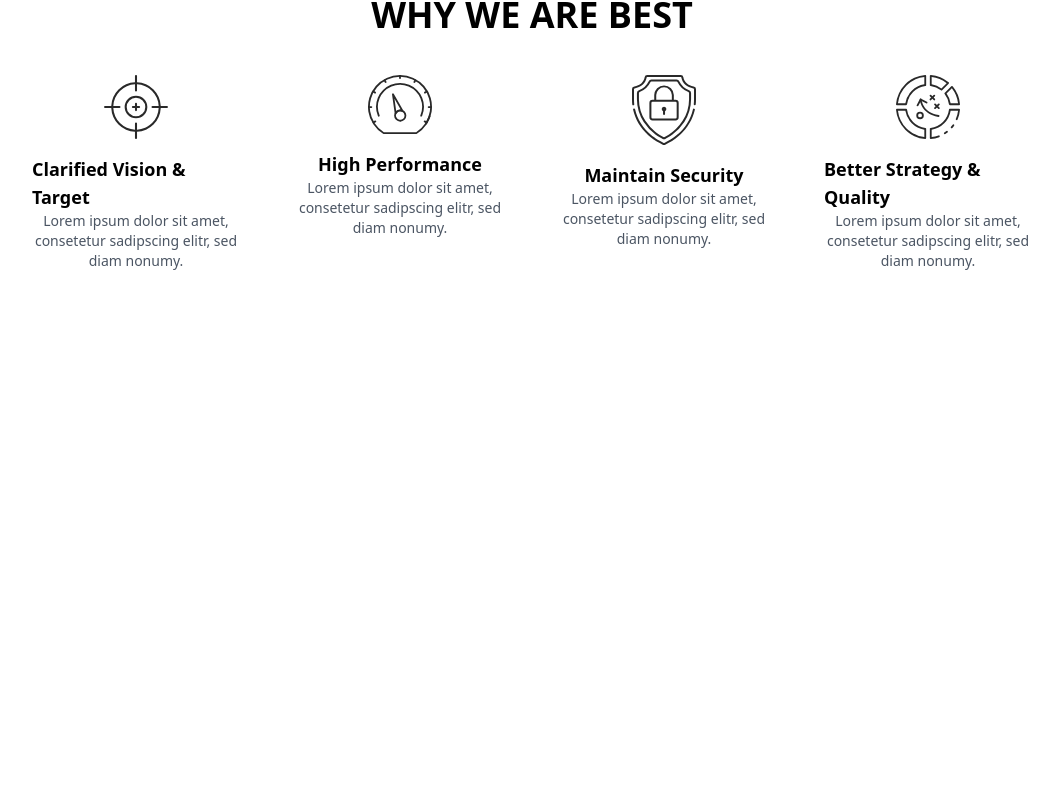
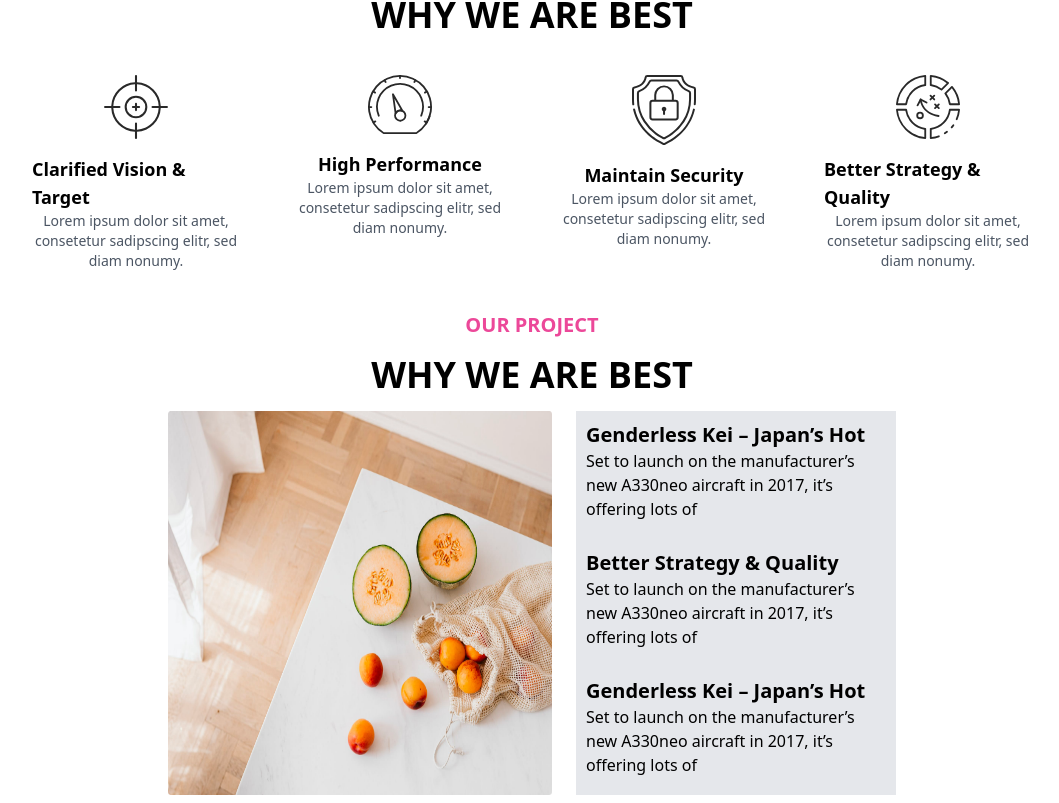
Before and after one commit to KartikAKGEC89/Fyle_Task, a React (Create React App) app in the folder frontend/: page / in a window 1280 px wide. Shown: the part 1645-2448 px from the top of the page, without its empty margins (108-1167 px from the left). Before the commit the page ends 1956 px from the top, so only its background shows below. Built offline with nearby package versions, Linux system fonts and the light colour scheme.

Commit message:
FEAT: Our Project Section

```diff
--- a/frontend/src/App.js
+++ b/frontend/src/App.js
@@ -2,6 +2,7 @@ import React from 'react'
 import Award from './Components/Award'
 import WhatWedo from './Components/WhatWedo'
 import Choose from './Components/Choose'
+import OurProject from './Components/OurProject'
 
 const App = () => {
   return (
@@ -9,6 +10,7 @@ const App = () => {
       <Award />
       <WhatWedo />
       <Choose />
+      <OurProject />
     </div>
   )
 }
--- a/frontend/src/Components/Award.css
+++ b/frontend/src/Components/Award.css
@@ -11,3 +11,9 @@
     font-size: 12px;
   }
 }
+
+@media only screen and (max-width: 730px) {
+  .card {
+    margin-top: 10px;
+  }
+}
--- /dev/null
+++ b/frontend/src/Components/OurProject.jsx
@@ -0,0 +1,80 @@
+import React, { useState } from 'react';
+import image1 from '../Assests/image.png';
+import image2 from '../Assests/12.png';
+import image3 from '../Assests/22.png';
+import './Award.css'
+const contents = [
+  {
+    index: 0,
+    title: 'Genderless Kei – Japan’s Hot',
+    text: 'Set to launch on the manufacturer’s new A330neo aircraft in 2017, it’s offering lots of',
+    image: image1,
+  },
+  {
+    index: 1,
+    title: 'Better Strategy & Quality',
+    text: 'Set to launch on the manufacturer’s new A330neo aircraft in 2017, it’s offering lots of',
+    image: image2,
+  },
+  {
+    index: 2,
+    title: 'Genderless Kei – Japan’s Hot',
+    text: 'Set to launch on the manufacturer’s new A330neo aircraft in 2017, it’s offering lots of',
+    image: image3,
+  },
+];
+
+const OurProject = () => {
+  const [currentIndex, setCurrentIndex] = useState(0);
+  const [hoveredIndex, setHoveredIndex] = useState(null);
+
+  const handleClick = (index) => {
+    setCurrentIndex(index);
+    setHoveredIndex(index);
+  };
+
+  const handleMouseEnter = (index) => {
+    setHoveredIndex(index);
+  };
+
+  const handleMouseLeave = () => {
+    setHoveredIndex(null);
+  };
+
+  return (
+    <>
+      <div className='w-full text-center'>
+        <p className='text-pink-500 font-semibold text-xl my-4'>OUR PROJECT</p>
+        <p className='text-4xl font-bold'>WHY WE ARE BEST</p>
+      </div>
+      <div className='flex flex-wrap items-center justify-center mt-4 mb-2'>
+        <img
+          src={contents[currentIndex].image}
+          alt='Switchable Content'
+          className='w-96 h-96'
+        />
+        <div className='flex flex-col ml-6 w-80 h-96 card'>
+          {contents.map((content, index) => (
+            <div
+              key={index}
+              onClick={() => handleClick(index)}
+              onMouseEnter={() => handleMouseEnter(index)}
+              onMouseLeave={handleMouseLeave}
+              className={`cursor-pointer p-2.5 bg-gray-200 text-black  ${hoveredIndex === index ? 'bg-red-500' : ''}`}
+              style={{ zIndex: hoveredIndex === index ? 1 : 'auto' }}
+            >
+            <div className='hover:text-white'>
+              <div className="mb-2">
+                <p className='font-semibold text-xl'>{content.title}</p>
+                <p>{content.text}</p>
+              </div>
+              </div>
+            </div>
+          ))}
+        </div>
+      </div>
+    </>
+  );
+};
+
+export default OurProject;
```
